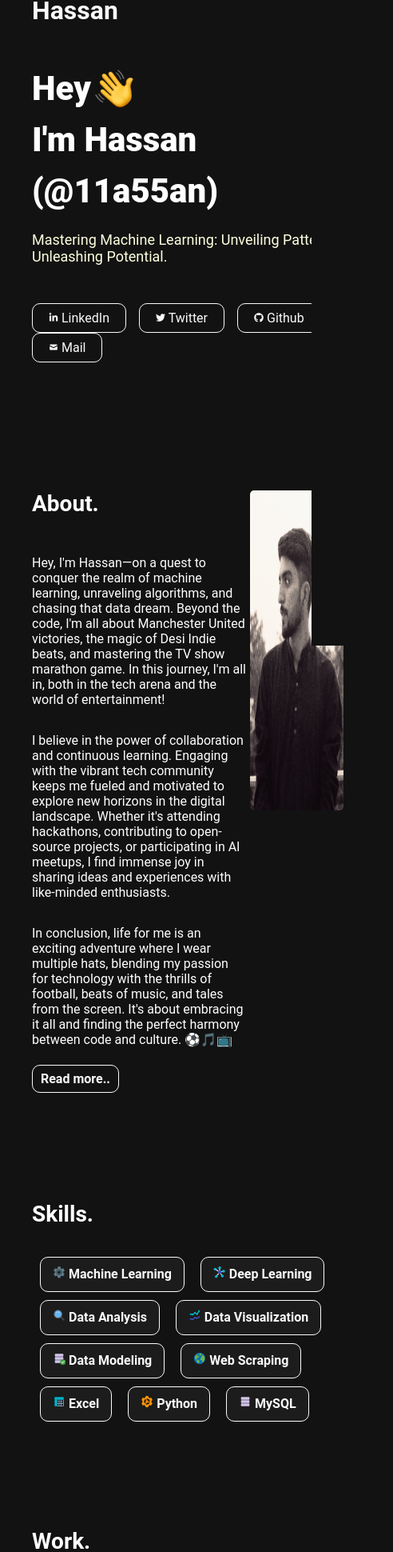
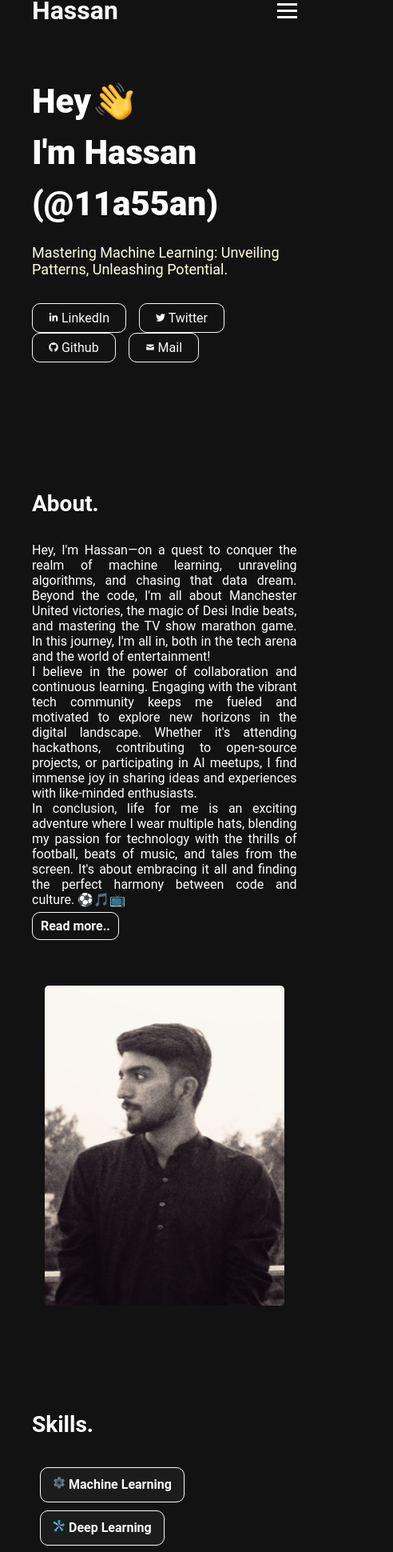
Before and after one commit to 11a55an/portfolio, a React (Create React App) app: page / in a window 390 px wide. Shown: the part 37-1977 px from the top of the page at 80% size, 492 px wide, since content can reach past the window. Built offline with nearby package versions, Linux system fonts and the light colour scheme.

Commit message:
Added responsiveness

```diff
--- a/public/index.html
+++ b/public/index.html
@@ -3,7 +3,7 @@
   <head>
     <meta charset="utf-8" />
     <link rel="icon" href="%PUBLIC_URL%/myicon.ico" />
-    <meta name="viewport" content="width=device-width, initial-scale=1" />
+    <meta name="viewport" content="width=device-width, initial-scale=1.0">
     <meta name="theme-color" content="#000000" />
     <meta
       name="description"
--- a/src/About.css
+++ b/src/About.css
@@ -21,6 +21,7 @@
 .about-text{
     float: left;
     width: 69%;
+    text-align: justify;
 }
 .about-img img{
     float: right;
@@ -44,3 +45,24 @@
     background-color: #fafafa;
     color: #121212;
 }
+
+@media (max-width: 780px) {
+    #about-wrapper{
+        width: 85%;
+        max-width: none;
+        /* margin: 0; */
+    }
+    .about-text{
+        width: 100%;
+        float: none;
+        text-align: justify;
+    }
+    .about-img{
+        text-align: center;
+        margin-top: 50px;
+    }
+    .about-img img{
+        float: none;
+        width: 300px;
+    }
+}
--- a/src/Content.css
+++ b/src/Content.css
@@ -9,3 +9,10 @@
     padding: 0 40px;
     width: 100%;
 }
+
+@media (max-width: 780px) {
+    #content-wrapper{
+        width: 85%;
+        /* margin: 0; */
+    }
+}
--- a/src/Footer.css
+++ b/src/Footer.css
@@ -12,3 +12,14 @@
     width: 100%;
     height: 100px;
 }
+
+@media (max-width: 780px) {
+    #footer{
+        width: 85%;
+        margin: 0;
+    }
+    #footer-wrapper{
+        width: 100%;
+        margin: 0;
+    }
+}
--- a/src/Header.css
+++ b/src/Header.css
@@ -102,7 +102,6 @@ header{
     width: 100%;
     padding: 0;
     margin: 0;
-    position: relative;
   }
 
   #header-wrapper {
@@ -110,7 +109,8 @@ header{
     flex-direction: row;
     align-items: center;
     justify-content: space-between;
-    }
+    width: 85%;
+  }
 
   .logo {
     flex: 1; /* Use flex for logo */
--- a/src/Hero.css
+++ b/src/Hero.css
@@ -60,3 +60,9 @@
     background-color: #fafafa;
     color: #121212;
 }
+
+@media (max-width: 780px) {
+    .hero-container{
+        width: 100%;
+    }
+}
--- a/src/Skills.css
+++ b/src/Skills.css
@@ -21,3 +21,10 @@
     border: 1px solid #fafafa;
     border-radius: 10px;
 }
+
+@media (max-width: 780px) {
+    #skills-wrapper{
+        width: 85%;
+        min-width: none!important;
+    }
+}
--- a/src/Work.css
+++ b/src/Work.css
@@ -2,10 +2,10 @@
     display: flex;
     height: 100%;
     margin: 0 auto 8rem;
-    align-items: center;
     max-width: 920px;
     padding: 0 40px;
     width: 100%;
+    flex-direction: column;
 }
 .left{
     float: left;
@@ -63,3 +63,34 @@ p.desc{
     background-color: #1d1d1d;
     border-radius: 5px;
 }
+@media (max-width: 904px) {
+    .work-res{
+        display: flex;
+        flex-direction: column;
+        justify-content: center;
+        align-content: center;
+        align-items: center;
+    }
+}
+
+@media (max-width: 780px) {
+    .card{
+        width: 400px;
+    }
+    #work-wrapper{
+        width: 85%;
+        margin: 0;
+        justify-content: center;
+        align-content: center;
+    }
+    .left{
+        float: none;
+    }
+    .work-res{
+        display: flex;
+        flex-direction: column;
+        justify-content: center;
+        align-content: center;
+        align-items: center;
+    }
+}
--- a/src/Work.js
+++ b/src/Work.js
@@ -6,8 +6,9 @@ import { BiGitRepoForked } from "react-icons/bi";
 function Work() {
   return (
     <div id="work-wrapper">
+      <h3>Work.</h3>
       <div className="work">
-        <h3>Work.</h3>
+        <div className="work-res">
         <div className="left">
           <div id="card-wrapper">
             <div className="card">
@@ -75,6 +76,7 @@ function Work() {
           </div>
         </div>
       </div>
+      </div>
     </div>
   );
 }
--- a/src/index.css
+++ b/src/index.css
@@ -5,6 +5,8 @@ body {
   font-family: 'Roboto', Arial, sans-serif;
   -webkit-font-smoothing: antialiased;
   -moz-osx-font-smoothing: grayscale;
+  width: 100%;
+  overflow-x: hidden;
 }
 h3{
   font-size: 28px;
@@ -15,5 +17,12 @@ code {
   font-family: source-code-pro, Menlo, Monaco, Consolas, 'Courier New',
     monospace;
 }
+* {
+
+  margin: 0px;
+
+  padding: 0px;
+
+}
 
 @import url('https://fonts.googleapis.com/css2?family=Roboto&display=swap');
```
